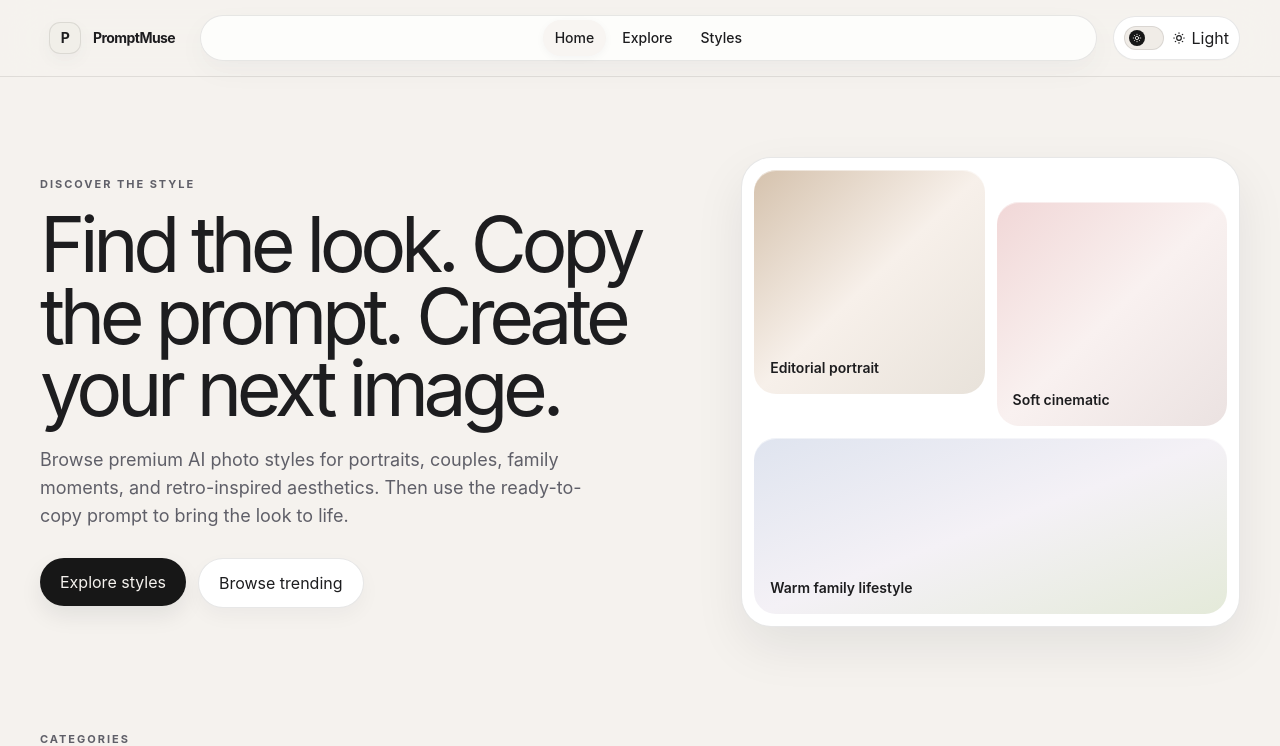
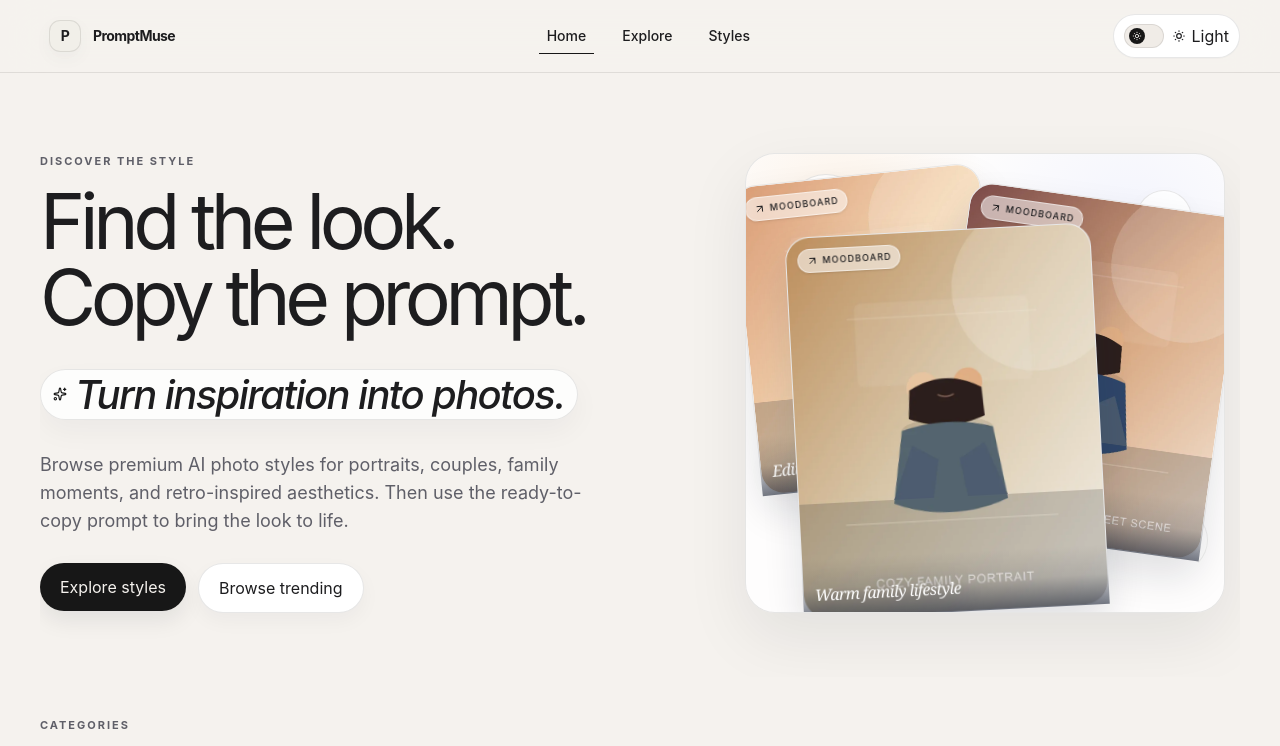
Before and after one commit to rafsanjanyratul/prompt-generator, a React (Vite) app: page / in a window 1280 px wide. Shown: the top 746 px of the page. Built offline with nearby package versions, Linux system fonts and the light colour scheme; no server answers.

Commit message:
hero hection designed again

```diff
--- a/src/components/discover/HeroSection.jsx
+++ b/src/components/discover/HeroSection.jsx
@@ -1,17 +1,89 @@
+import { useEffect, useState } from 'react'
+import { motion, useReducedMotion } from 'motion/react'
+import { ArrowUpRight, Sparkles, Star } from 'lucide-react'
 import { Link } from 'react-router-dom'
 import Button from '../ui/Button'
 import { trackEvent } from '../../lib/analytics.js'
 
+const rotatingPhrases = [
+  'Create your next image.',
+  'Bring your vision to life.',
+  'Turn inspiration into photos.',
+  'Create something unforgettable.',
+]
+
+const moodboardItems = [
+  {
+    key: 'editorial',
+    src: '/images/styles/girls/sunlit-girl-editorial.webp',
+    alt: 'Sunlit girl editorial portrait',
+    label: 'Editorial portrait',
+    className: 'left-0 top-5 w-[52%] -rotate-6',
+    delay: 0.1,
+  },
+  {
+    key: 'cinematic',
+    src: '/images/styles/couples/romantic-couple-street-scene.webp',
+    alt: 'Romantic couple street scene portrait',
+    label: 'Soft cinematic',
+    className: 'right-0 top-11 w-[58%] rotate-[8deg]',
+    delay: 0.2,
+  },
+  {
+    key: 'family',
+    src: '/images/styles/family/cozy-family-portrait.webp',
+    alt: 'Cozy family portrait',
+    label: 'Warm family lifestyle',
+    className: 'left-12 bottom-0 w-[64%] -rotate-[3deg]',
+    delay: 0.3,
+  },
+]
+
 function HeroSection() {
+  const prefersReducedMotion = useReducedMotion()
+  const [activePhrase, setActivePhrase] = useState(0)
+
+  useEffect(() => {
+    if (prefersReducedMotion) {
+      return undefined
+    }
+
+    const interval = window.setInterval(() => {
+      setActivePhrase((current) => (current + 1) % rotatingPhrases.length)
+    }, 2600)
+
+    return () => window.clearInterval(interval)
+  }, [prefersReducedMotion])
+
   return (
-    <section className="grid items-center gap-8 pb-12 pt-8 md:gap-10 lg:grid-cols-[1.14fr_0.86fr] lg:pb-16 lg:pt-12">
+    <section className="relative overflow-hidden pb-12 pt-8 md:pb-14 md:pt-10 lg:pb-16 lg:pt-12">
+      <div className="absolute inset-x-0 top-0 -z-10 h-72 bg-[radial-gradient(circle_at_top_left,_rgba(245,185,120,0.18),transparent_46%),radial-gradient(circle_at_bottom_right,_rgba(147,197,253,0.14),transparent_38%)]" />
+
+      <div className="grid items-center gap-8 md:gap-10 lg:grid-cols-[1.12fr_0.88fr]">
         <div className="max-w-[40rem]">
           <p className="mb-4 text-[11px] font-bold uppercase tracking-[0.18em] text-[var(--text-muted)]">
             Discover the style
           </p>
+
           <h1 className="m-0 text-[clamp(2.8rem,6vw,5.1rem)] leading-[0.94] tracking-[-0.07em] text-[var(--text)]">
-          Find the look. Copy the prompt. Create your next image.
+            <span className="block">Find the look.</span>
+            <span className="mt-1 block">Copy the prompt.</span>
+            <span className="mt-1 block min-h-[1.2em]">
+              <motion.span
+                key={activePhrase}
+                initial={prefersReducedMotion ? false : { opacity: 0, y: 8 }}
+                animate={prefersReducedMotion ? undefined : { opacity: 1, y: 0 }}
+                transition={{ duration: 0.35, ease: 'easeOut' }}
+                className="inline-flex items-center gap-2 rounded-full border border-[var(--border)] bg-[var(--surface)]/80 px-3 py-1.5 text-[0.52em] font-medium italic tracking-[-0.04em] text-[var(--text)] shadow-[0_12px_28px_rgba(15,23,42,0.04)]"
+              >
+                <span className="text-[var(--brand)]">
+                  <Sparkles className="size-3.5" aria-hidden="true" />
+                </span>
+                {rotatingPhrases[activePhrase]}
+              </motion.span>
+            </span>
           </h1>
+
           <p className="mt-5 max-w-[35rem] text-base leading-7 text-[var(--text-muted)] md:text-lg">
             Browse premium AI photo styles for portraits, couples, family moments, and retro-inspired
             aesthetics. Then use the ready-to-copy prompt to bring the look to life.
@@ -29,18 +101,57 @@ function HeroSection() {
           </div>
         </div>
 
-      <div className="relative overflow-hidden rounded-[30px] border border-[var(--border)] bg-[var(--surface)] p-3 shadow-[0_20px_50px_rgba(15,23,42,0.08)]">
-        <div className="grid grid-cols-2 gap-3">
-          <div className="h-56 rounded-[22px] bg-gradient-to-br from-[#d5c2ad] via-[#f7f0ea] to-[#e8e2da] p-4 shadow-[inset_0_1px_0_rgba(255,255,255,0.5)]">
-            <div className="flex h-full items-end text-sm font-semibold text-[var(--text)]">Editorial portrait</div>
+        <motion.div
+          initial={prefersReducedMotion ? false : { opacity: 0, x: 18, y: 12 }}
+          animate={prefersReducedMotion ? undefined : { opacity: 1, x: 0, y: 0 }}
+          transition={{ duration: 0.42, ease: 'easeOut' }}
+          className="relative"
+        >
+          <div className="relative mx-auto h-[420px] w-full max-w-[30rem] overflow-hidden rounded-[30px] border border-[var(--border)] bg-[var(--surface)]/85 p-4 shadow-[0_24px_64px_rgba(15,23,42,0.08)] md:h-[460px]">
+            <div className="absolute inset-0 bg-[radial-gradient(circle_at_20%_15%,rgba(245,192,128,0.18),transparent_28%),radial-gradient(circle_at_80%_18%,rgba(157,178,255,0.12),transparent_32%),linear-gradient(135deg,rgba(255,255,255,0.22),transparent_55%)]" />
+
+            <div className="absolute left-10 top-5 hidden h-20 w-20 items-center justify-center rounded-full border border-[var(--border)] bg-[var(--surface)]/80 text-[var(--text-muted)] shadow-[0_10px_24px_rgba(15,23,42,0.04)] md:flex">
+              <Star className="size-4" aria-hidden="true" />
             </div>
-          <div className="mt-8 h-56 rounded-[22px] bg-gradient-to-br from-[#f1d7d7] via-[#f9f1f0] to-[#ebe2e1] p-4 shadow-[inset_0_1px_0_rgba(255,255,255,0.5)]">
-            <div className="flex h-full items-end text-sm font-semibold text-[var(--text)]">Soft cinematic</div>
+
+            <div className="absolute right-8 top-9 hidden h-14 w-14 items-center justify-center rounded-full border border-[var(--border)] bg-[var(--surface)]/80 text-[var(--text-muted)] shadow-[0_10px_24px_rgba(15,23,42,0.04)] md:flex">
+              <Sparkles className="size-4" aria-hidden="true" />
             </div>
-          <div className="col-span-2 h-44 rounded-[22px] bg-gradient-to-br from-[#dfe4ef] via-[#f4f1f6] to-[#e4ead9] p-4 shadow-[inset_0_1px_0_rgba(255,255,255,0.5)]">
-            <div className="flex h-full items-end text-sm font-semibold text-[var(--text)]">Warm family lifestyle</div>
+
+            <div className="absolute left-4 top-14 h-16 w-24 rounded-full border border-[var(--border)] opacity-70" style={{ borderColor: 'var(--border)', borderTopColor: 'transparent', borderRightColor: 'transparent' }} />
+            <div className="absolute right-4 bottom-10 h-16 w-20 rounded-full border border-[var(--border)] opacity-60" style={{ borderColor: 'var(--border)', borderLeftColor: 'transparent', borderBottomColor: 'transparent' }} />
+
+            {moodboardItems.map((item) => (
+              <motion.div
+                key={item.key}
+                initial={prefersReducedMotion ? false : { opacity: 0, y: 18, rotate: item.className.includes('-rotate') ? -10 : 10 }}
+                animate={prefersReducedMotion ? undefined : { opacity: 1, y: 0, rotate: 0 }}
+                transition={{ duration: 0.45, delay: item.delay, ease: 'easeOut' }}
+                whileHover={prefersReducedMotion ? undefined : { y: -6, rotate: item.key === 'editorial' ? -4 : item.key === 'cinematic' ? 4 : -1, scale: 1.01 }}
+                className={`group absolute ${item.className}`}
+              >
+                <div className="overflow-hidden rounded-[24px] border border-[var(--border)] bg-[var(--surface)] shadow-[0_20px_38px_rgba(15,23,42,0.12)]">
+                  <img
+                    src={item.src}
+                    alt={item.alt}
+                    className="block aspect-[4/5] w-full object-cover transition-transform duration-300 group-hover:scale-[1.02]"
+                  />
+                  <div className="absolute inset-x-0 top-0 flex items-center justify-between p-3">
+                    <span className="inline-flex items-center gap-1 rounded-full border border-white/50 bg-white/55 px-2 py-1 text-[9px] font-medium uppercase tracking-[0.12em] text-[var(--text)] shadow-sm backdrop-blur-sm">
+                      <ArrowUpRight className="size-3" aria-hidden="true" />
+                      Moodboard
+                    </span>
+                  </div>
+                  <div className="absolute inset-x-0 bottom-0 bg-gradient-to-t from-[rgba(15,23,42,0.56)] via-[rgba(15,23,42,0.12)] to-transparent px-3 pb-3 pt-6 text-left">
+                    <span className="font-serif text-base italic tracking-[-0.04em] text-white drop-shadow-[0_2px_12px_rgba(15,23,42,0.4)]">
+                      {item.label}
+                    </span>
                   </div>
                 </div>
+              </motion.div>
+            ))}
+          </div>
+        </motion.div>
       </div>
     </section>
   )
--- a/src/components/layout/Header.jsx
+++ b/src/components/layout/Header.jsx
@@ -10,10 +10,10 @@ const navItems = [
 function Header() {
   return (
     <header className="sticky top-0 z-20 border-b border-[var(--border)] bg-[var(--background)]/80 backdrop-blur-xl supports-[backdrop-filter]:bg-[var(--background)]/70">
-      <div className="mx-auto flex min-h-[76px] w-[min(var(--container-width),calc(100%-2rem))] items-center justify-between gap-2 md:gap-4">
+      <div className="mx-auto flex min-h-[72px] w-[min(var(--container-width),calc(100%-2rem))] items-center justify-between gap-2 md:gap-4">
         <NavLink
           to="/"
-          className="inline-flex shrink-0 items-center gap-3 rounded-full border border-transparent px-2 py-1.5 text-sm font-bold tracking-[-0.04em] text-[var(--text)] transition-colors hover:border-[var(--border)] hover:bg-[var(--surface)] focus-visible:outline-none focus-visible:ring-2 focus-visible:ring-[var(--focus)] focus-visible:ring-offset-2 focus-visible:ring-offset-[var(--background)]"
+          className="inline-flex shrink-0 items-center gap-3 rounded-full border border-transparent px-2 py-1.5 text-sm font-bold tracking-[-0.04em] text-[var(--text)] transition-colors hover:text-[var(--text)] focus-visible:outline-none focus-visible:ring-2 focus-visible:ring-[var(--focus)] focus-visible:ring-offset-2 focus-visible:ring-offset-[var(--background)]"
           aria-label="PromptMuse home"
         >
           <span className="inline-flex size-8 items-center justify-center rounded-[0.7rem] border border-[var(--border)] bg-[var(--brand-soft)] text-sm font-bold text-[var(--text)] shadow-[0_6px_18px_rgba(15,23,42,0.04)]">
@@ -23,7 +23,7 @@ function Header() {
         </NavLink>
 
         <nav
-          className="hidden flex-1 items-center justify-center gap-1 rounded-full border border-[var(--border)] bg-[var(--surface)]/80 p-1 shadow-[0_10px_28px_rgba(15,23,42,0.04)] md:flex"
+          className="flex flex-1 items-center justify-center gap-2 text-[11px] sm:gap-3 sm:text-sm md:gap-5"
           aria-label="Main navigation"
         >
           {navItems.map((item) => (
@@ -32,9 +32,9 @@ function Header() {
               to={item.to}
               end={item.end}
               className={({ isActive }) =>
-                `inline-flex min-h-9 items-center rounded-full px-3 py-2 text-sm font-medium transition-all ${
+                `relative inline-flex min-h-9 items-center px-1.5 py-2 font-medium transition-colors sm:px-2 ${
                   isActive
-                    ? 'bg-[var(--surface-elevated)] text-[var(--text)] shadow-[0_2px_8px_rgba(15,23,42,0.04)]'
+                    ? 'text-[var(--text)] after:absolute after:bottom-0 after:left-0 after:h-px after:w-full after:bg-[var(--brand)]'
                     : 'text-[var(--text-muted)] hover:text-[var(--text)]'
                 }`
               }
```
Lines whose indentation alone changed are shown as unchanged.
